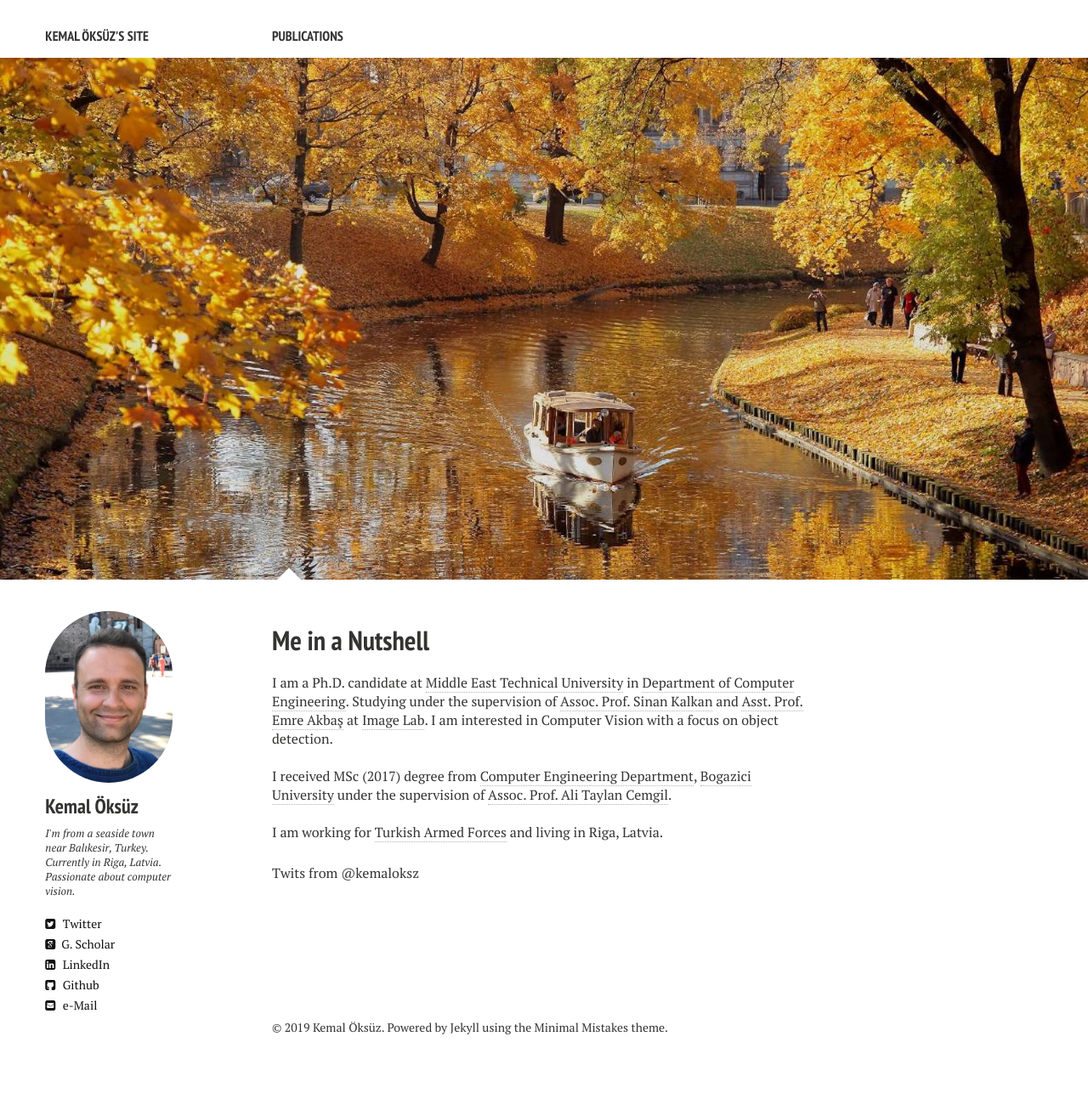
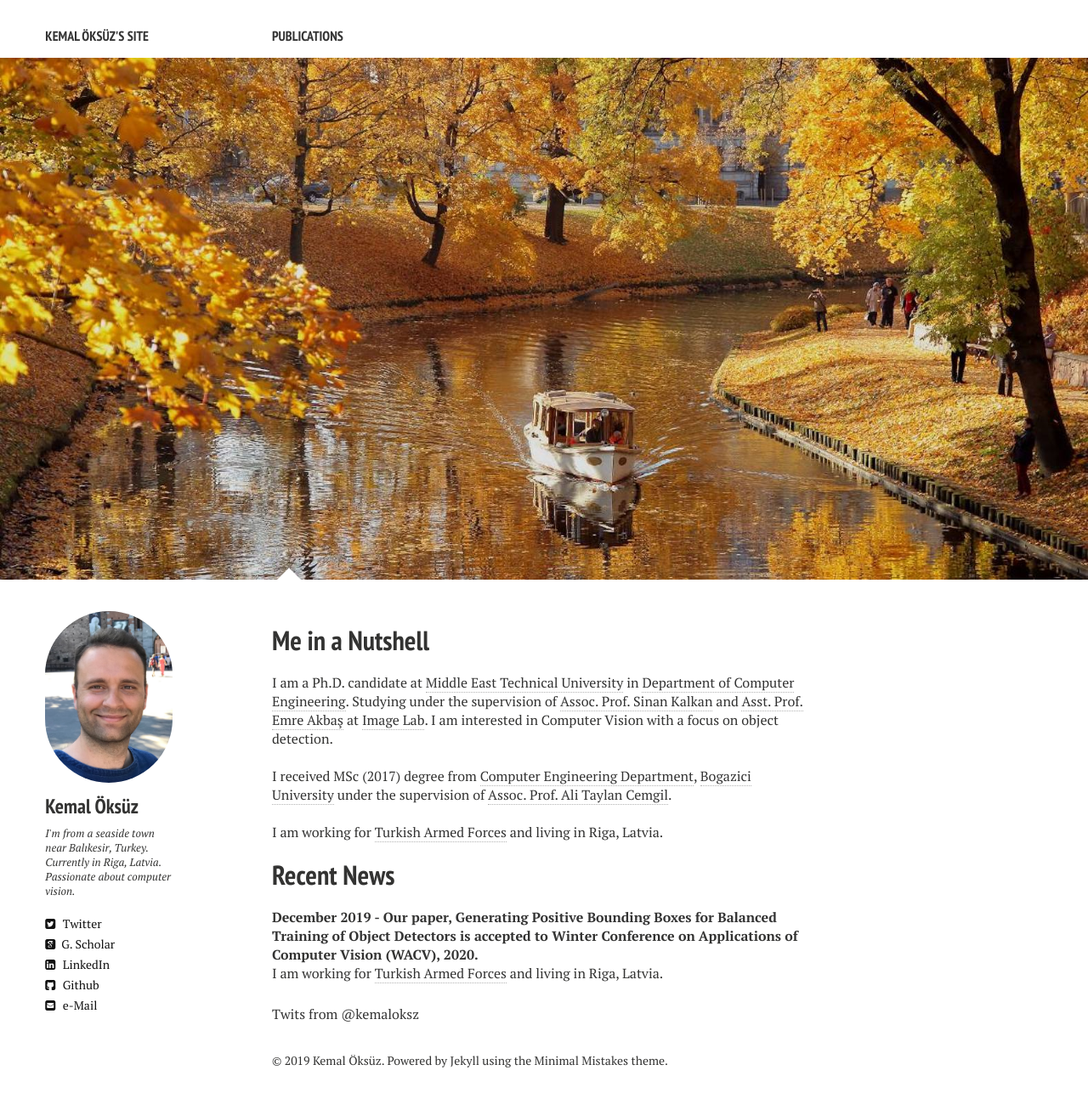
Before and after one commit to kemaloksuz/kemaloksuz.github.io, a Jekyll site: the page built from index.md, in a window 1280 px wide. Shown: the whole page at 85% size. Built offline with Jekyll 4.4.1, drawn with Linux system fonts in a browser that asks for light colours; nearby versions of some CDN libraries; comment, search, counter and statistics services are not loaded; before the commit the page ends 1267 px from its top, so only the background shows below that.

Commit message:
Update index.md

```diff
--- a/index.md
+++ b/index.md
@@ -14,4 +14,9 @@ I received MSc (2017) degree from <a href="https://www.cmpe.boun.edu.tr" target=
 
 <br />
 I am working for <a href="https://www.tsk.tr/HomeEng" target="_blank">Turkish Armed Forces</a> and living in Riga, Latvia.
+
+<h1>Recent News</h1>
+<b>December 2019<b/> - Our paper, <a href="https://arxiv.org/abs/1909.09777" target="_blank">Generating Positive Bounding Boxes for Balanced Training of Object Detectors</a> is accepted to Winter Conference on Applications of Computer Vision (WACV), 2020.
+
+I am working for <a href="https://www.tsk.tr/HomeEng" target="_blank">Turkish Armed Forces</a> and living in Riga, Latvia.
 <br />
```
